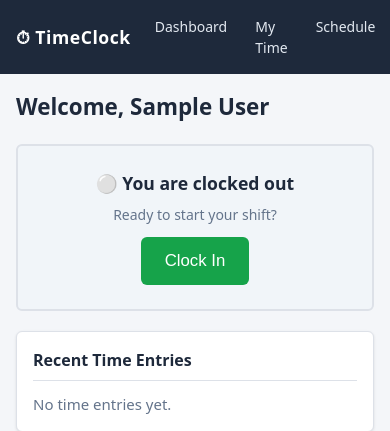
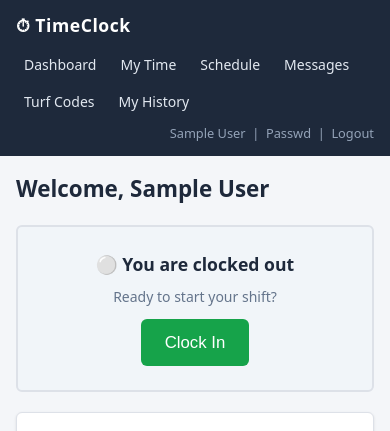
Before and after one commit to mattcallaway/online_timeclock, a Flask app: page /employee/dashboard in a window 390 px wide. Shown: the top 431 px of the page. Run offline with Flask 3, Linux system fonts and the light colour scheme; the visitor is signed in with stand-in values (Sample User, id 1); data that the repository does not hold is empty.

Commit message:
Fix mobile nav clipping

```diff
--- a/app/templates/base.html
+++ b/app/templates/base.html
@@ -150,9 +150,10 @@
 
     /* ── Responsive nav ───────────────────────────────────────────── */
     @media (max-width: 640px) {
-      nav { flex-wrap: nowrap; overflow-x: auto; -webkit-overflow-scrolling: touch; height: auto; padding: .75rem 1rem; gap: 1rem; scrollbar-width: none; }
-      nav::-webkit-scrollbar { display: none; }
-      nav .nav-links { flex-wrap: nowrap; gap: .75rem; }
+      nav { flex-wrap: wrap; height: auto; padding: .75rem 1rem; gap: .5rem; }
+      nav .brand { flex-shrink: 0; }
+      nav .nav-right { margin-left: auto; flex-shrink: 0; }
+      nav .nav-links { flex: 1 1 100%; flex-wrap: wrap; gap: .5rem; padding-top: .25rem; }
       .card { padding: 1rem; }
       .container { margin: 1rem auto; }
     }
```
